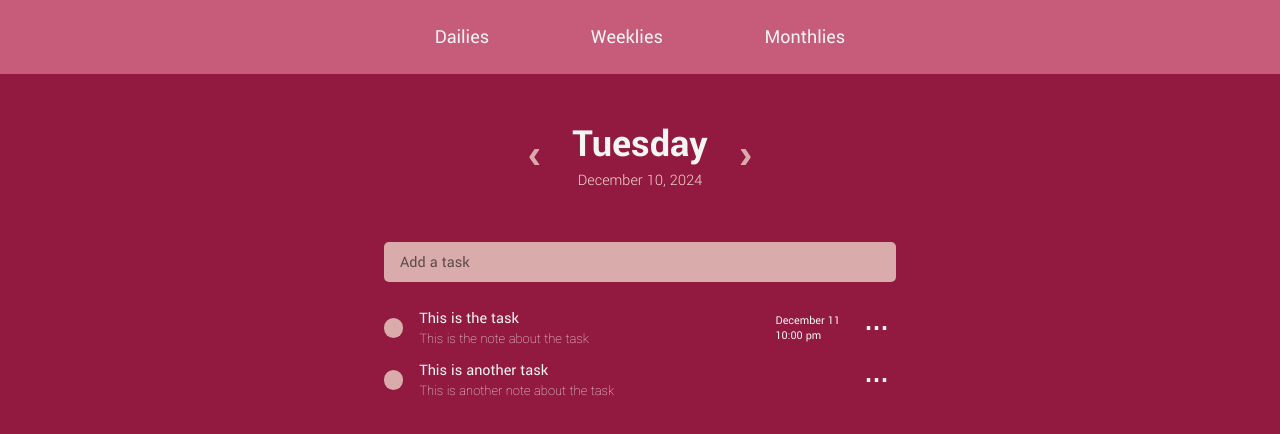
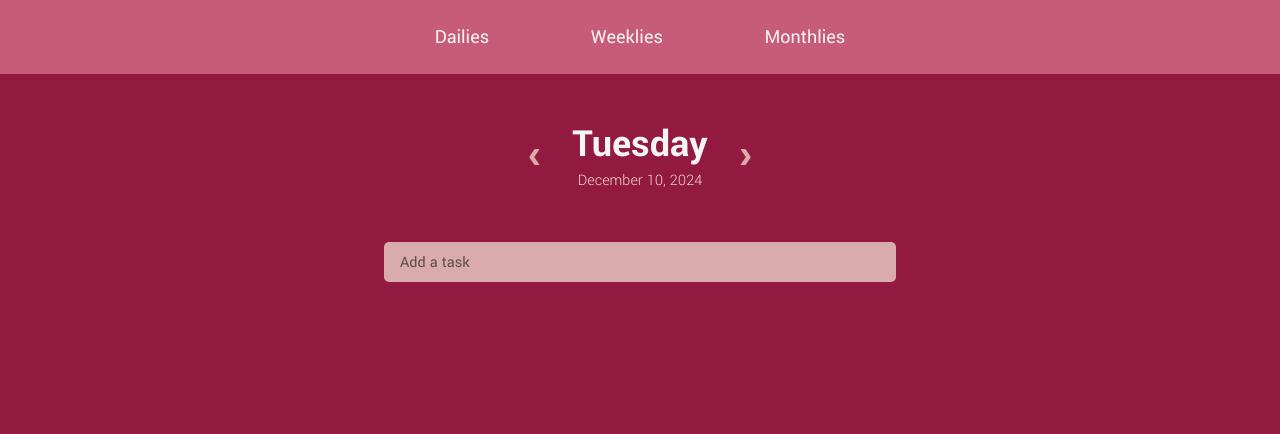
Before and after one commit to kurisumendoza/todo-list, a website built with webpack: page src/index.html in a window 1280 px wide. Built offline with nearby package versions, Linux system fonts and the light colour scheme.

Commit message:
Refactor and Enhance Task Management - Add taskView.js to dynamically render tasks to the DOM - Remove hardcoded tasks from the HTML structure

```diff
--- a/src/index.html
+++ b/src/index.html
@@ -26,32 +26,7 @@
     <main>
       <input type="text" placeholder="Add a task" />
       <div class="pinned"></div>
-      <div class="tasks-list">
-        <div class="task-container">
-          <input type="checkbox" />
-          <div class="task-details">
-            <p class="task-name">This is the task</p>
-            <p class="task-note">This is the note about the task</p>
-          </div>
-          <div class="task-date-and-time">
-            <p class="task-date">December 11</p>
-            <p class="task-time">10:00 pm</p>
-          </div>
-          <button class="manage-task">⋯</button>
-        </div>
-        <div class="task-container">
-          <input type="checkbox" />
-          <div class="task-details">
-            <p class="task-name">This is another task</p>
-            <p class="task-note">This is another note about the task</p>
-          </div>
-          <div class="task-date-and-time">
-            <p class="task-date"></p>
-            <p class="task-time"></p>
-          </div>
-          <button class="manage-task">⋯</button>
-        </div>
-      </div>
+      <div class="tasks-list"></div>
     </main>
   </body>
 </html>
--- a/src/scripts/selectors.js
+++ b/src/scripts/selectors.js
@@ -0,0 +1 @@
+export const tasksListContainer = document.querySelector('.tasks-list');
```
Also changed, not shown: src/scripts/taskView.js (added, +26 -0 lines).
